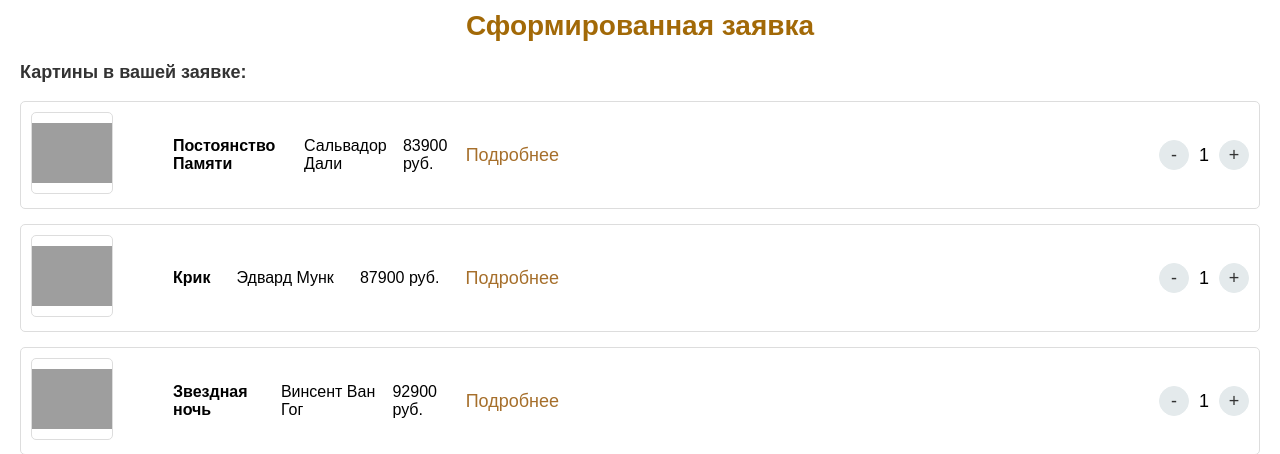
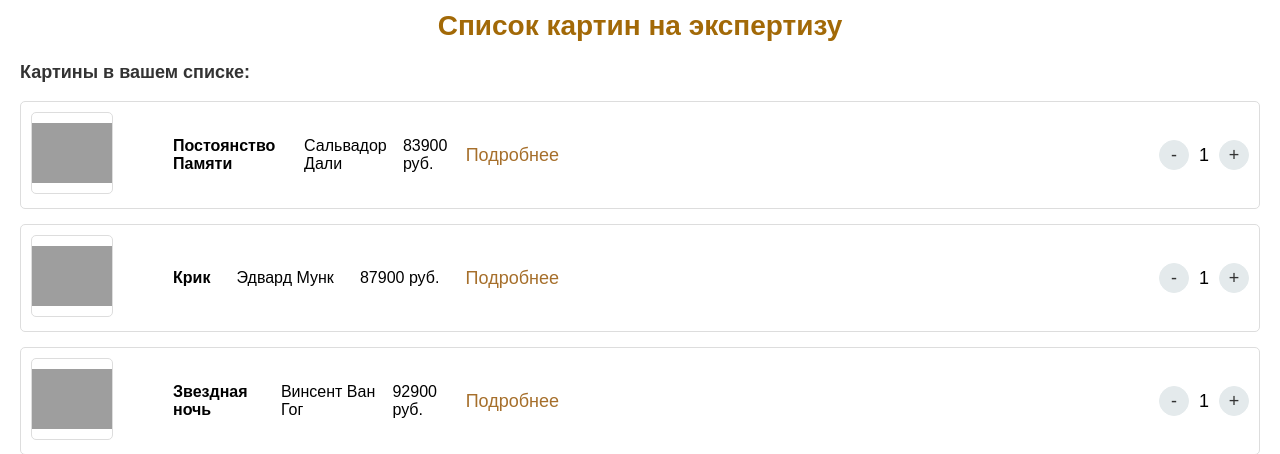
Before and after one commit to MrGorenkov/web-iu5-bmstu, a Django app: page /order/ in a window 1280 px wide. Shown: the part 90-544 px from the top of the page. Run offline with Django 5.2, Linux system fonts and the light colour scheme.

Commit message:
Update order_summary.html

```diff
--- a/backend/artwork/templates/order_summary.html
+++ b/backend/artwork/templates/order_summary.html
@@ -4,16 +4,16 @@
 
 {% block content_body %}
     <div class="order-container">
-        <h1 class="order-title">Сформированная заявка</h1>
+        <h1 class="order-title">Список картин на экспертизу</h1>
 
         <div class="order-details">
-            <h3>Картины в вашей заявке:</h3>
+            <h3>Картины в вашем списке:</h3>
 
             <div class="order-items">
                 {% for painting in data %}
                 <div class="order-item">
                     <div class="item-image">
-                        <img src="{{ painting.img_path }}" alt="{{ painting.title }}" class="component-img">
+                        <img src="{{ painting.img_path }}" alt="{{ painting.title }}" class="painting-img">
                     </div>
                     <div class="item-details">
                         <h5>{{ painting.title }}</h5>
```
